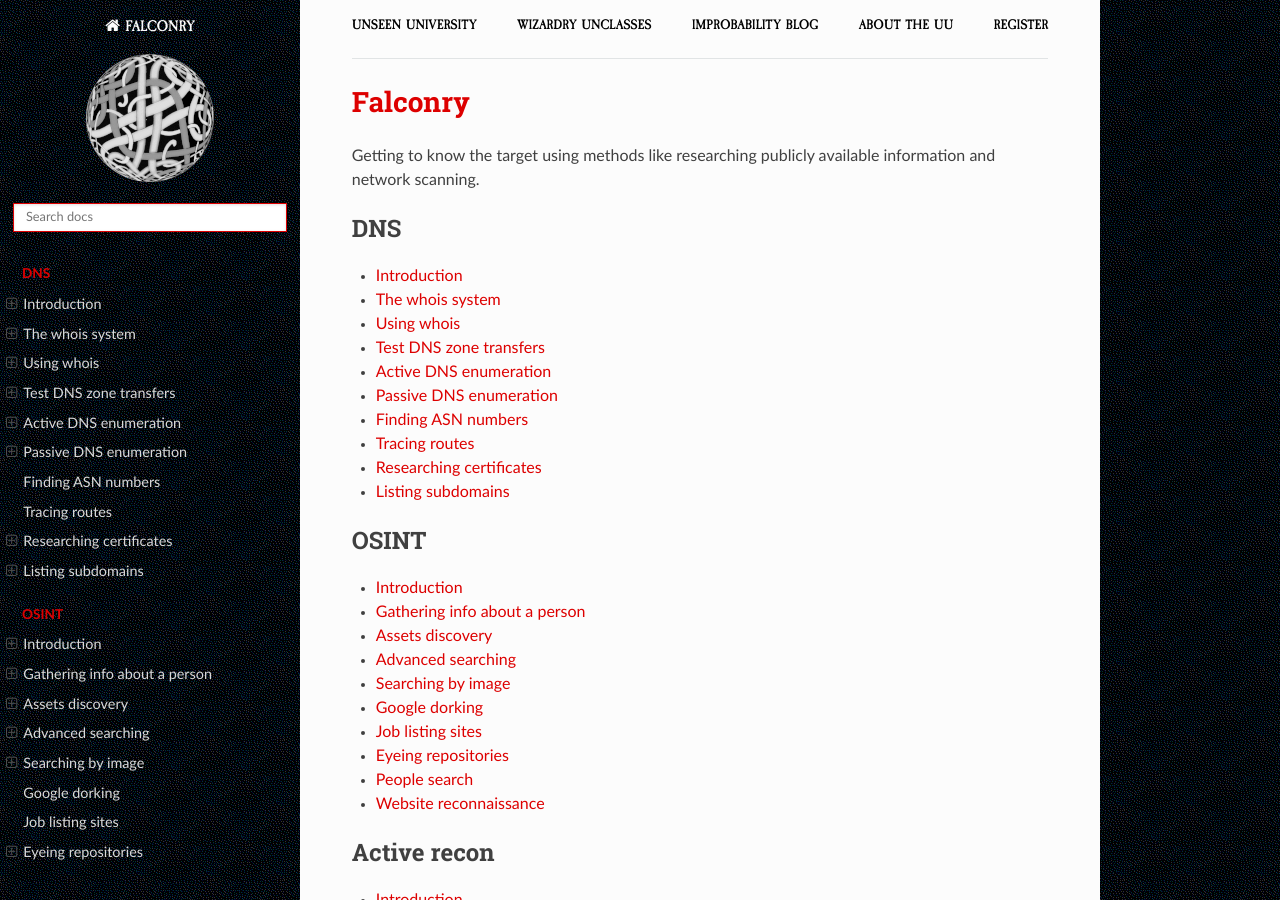
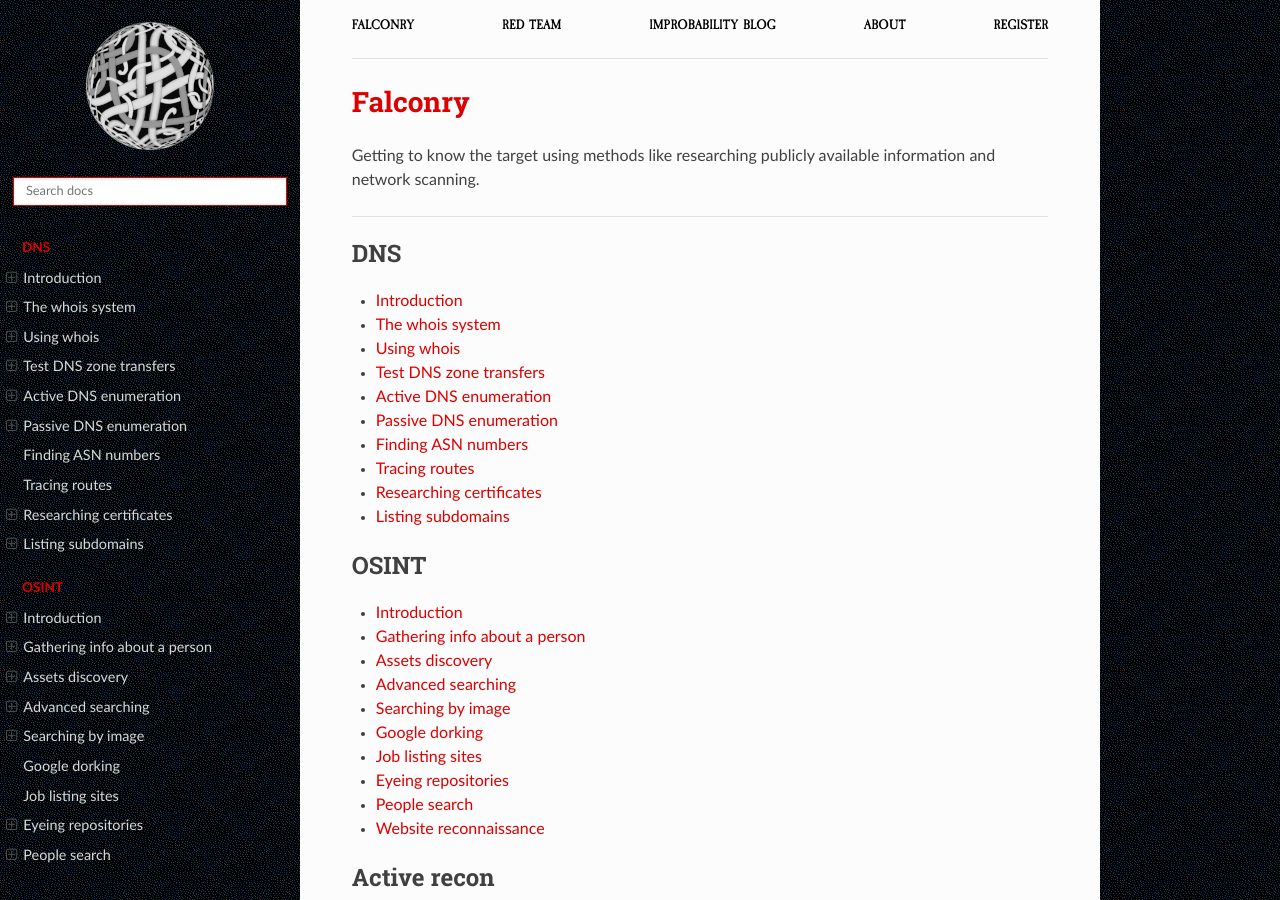
Before and after one commit to tymyrddin/red-recon, a Sphinx documentation site: the page built from source/index.rst, in a window 1280 px wide and 900 px high. Built offline with Sphinx 7.4.7 and the Read the Docs theme 2.0.0, drawn with Linux system fonts in a browser that asks for light colours.

Commit message:
improved navigation

```diff
--- a/source/_templates/breadcrumbs.html
+++ b/source/_templates/breadcrumbs.html
@@ -1,10 +1,10 @@
 <div class="container">
     <topnav>
             <ul>
-                <li class="nav__item"><a href="https://uu.tymyrddin.dev/" class="nav__link">Unseen University</a></li>
-                <li class="nav__item"><a href="https://uu.tymyrddin.dev/" class="nav__link">Wizardry Unclasses</a></li>
+                <li class="nav__item"><a href="https://uu.tymyrddin.dev/" class="nav__link">Falconry</a></li>
+                <li class="nav__item"><a href="https://red.tymyrddin.dev/" class="nav__link">Red Team</a></li>
                 <li class="nav__item"><a href="https://uu.tymyrddin.dev/blog/" class="nav__link">Improbability Blog</a></li>
-                <li class="nav__item"><a href="https://uu.tymyrddin.dev/about/" class="nav__link">About the UU</a></li>
+                <li class="nav__item"><a href="https://uu.tymyrddin.dev/about/" class="nav__link">About</a></li>
                 <li class="nav__item"><a href="https://uu.tymyrddin.dev/registration/" class="nav__link">Register</a></li>
             </ul>
     </topnav>
--- a/source/conf.py
+++ b/source/conf.py
@@ -44,6 +44,7 @@
     'display_version': True,
     'prev_next_buttons_location': 'bottom',
     'style_external_links': False,
+    'logo_only': True,
     # Toc options
     'collapse_navigation': False,
     'sticky_navigation': False,
--- a/source/index.rst
+++ b/source/index.rst
@@ -2,6 +2,8 @@
 ======================================================
 
 Getting to know the target using methods like researching publicly available information and network scanning.
+
+----
 
 .. toctree::
    :glob:
```
Also changed, not shown: other parts of source/index.rst (+0 -5 lines).
